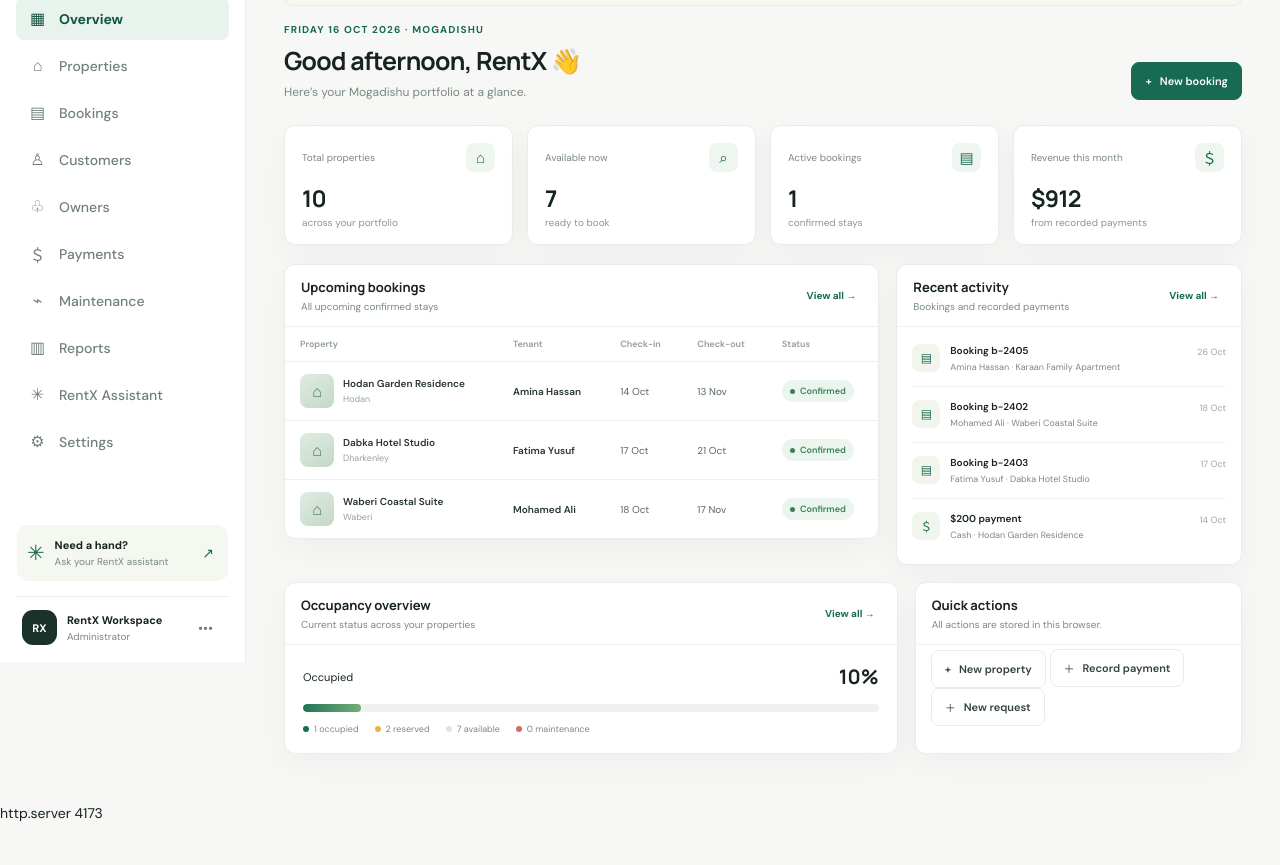
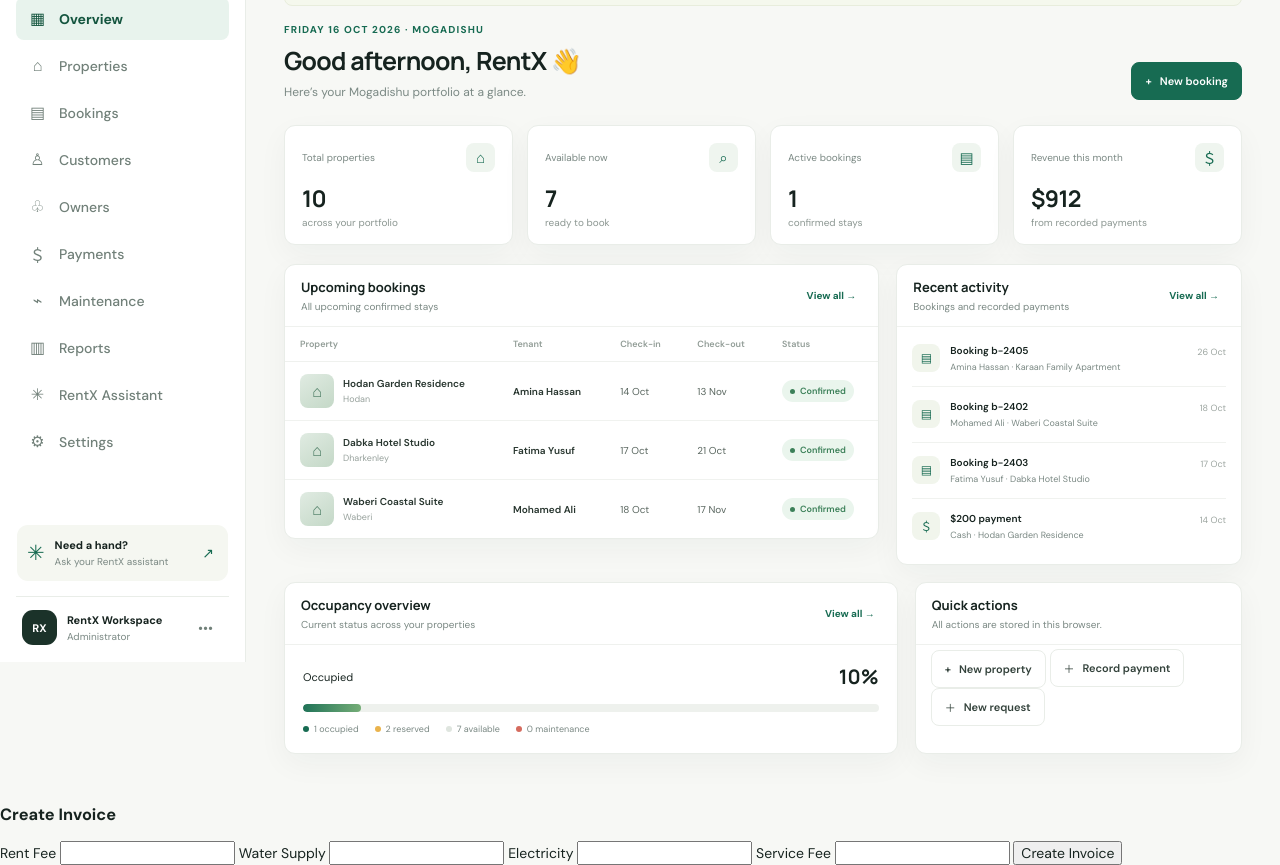
Before and after one commit to xamuudiym/rentx.so, a plain HTML site: page index.html in a window 1280 px wide. Shown: the part 138-1003 px from the top of the page. Before the commit the page ends 960 px from the top, so only its background shows below. Drawn offline with Linux system fonts and the light colour scheme.

Commit message:
Update index.html

```diff
--- a/index.html
+++ b/index.html
@@ -50,4 +50,23 @@
     <div id="modal-root"></div>
     <div id="toast-root" class="toast-root" aria-live="polite"></div>
   </body>
-</html>http.server 4173
+</html>
+<div class="invoice-form">
+
+  <h3>Create Invoice</h3>
+
+  <label>Rent Fee</label>
+  <input type="number" id="rentFee">
+
+  <label>Water Supply</label>
+  <input type="number" id="waterFee">
+
+  <label>Electricity</label>
+  <input type="number" id="electricityFee">
+
+  <label>Service Fee</label>
+  <input type="number" id="serviceFee">
+
+  <button>Create Invoice</button>
+
+</div>
```
